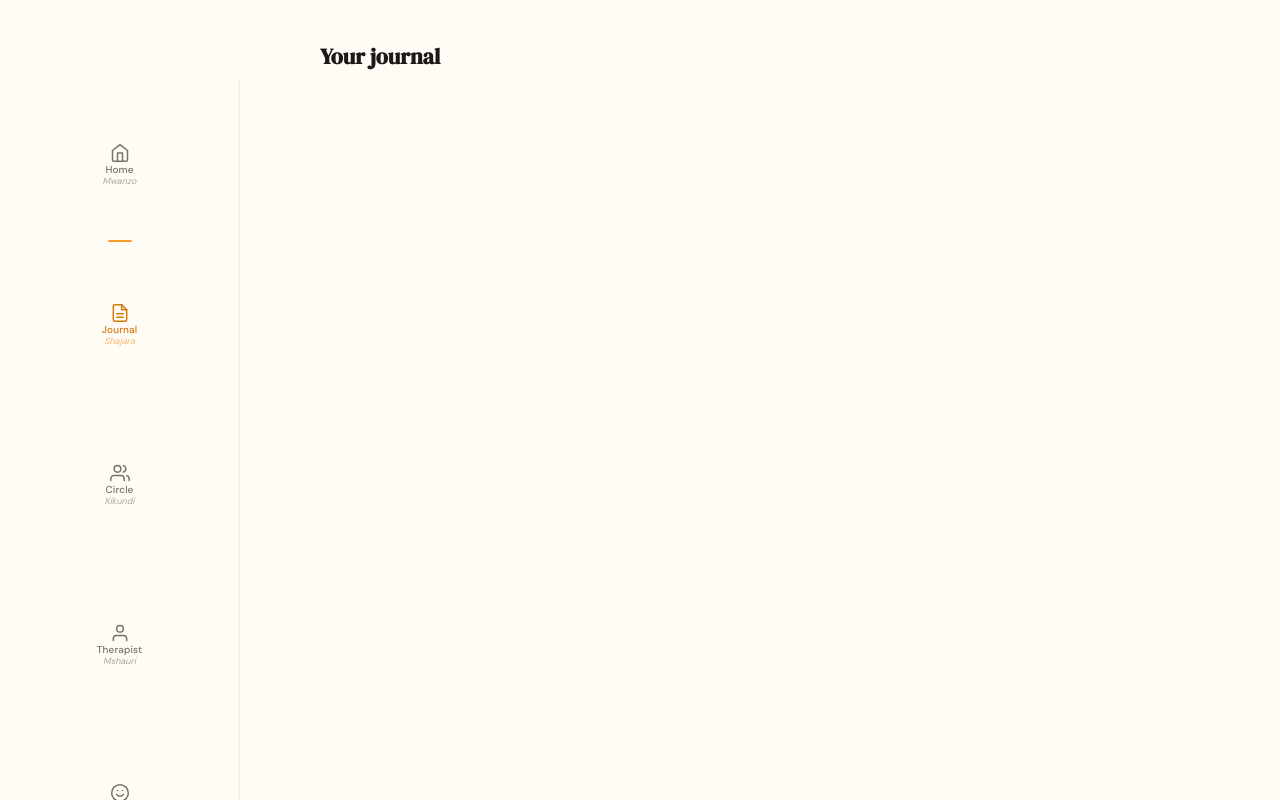
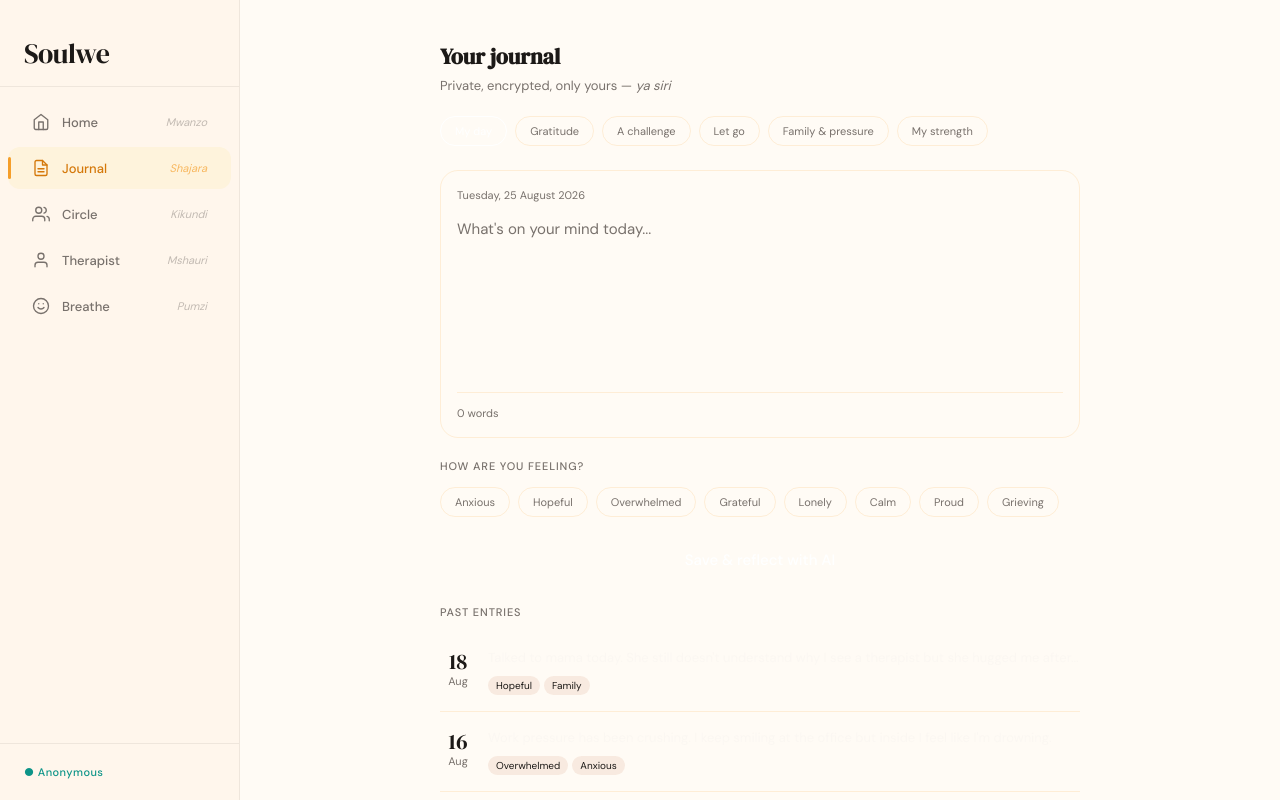
Before and after one commit to breodoyo/Soulwe, a React (Vite) app in the folder Frontend/: page /journal in a window 1280 px wide. Built offline with nearby package versions, Linux system fonts and the light colour scheme.

Commit message:
fix: Update Appshell style

```diff
--- a/Frontend/src/components/layout/AppShell.module.css
+++ b/Frontend/src/components/layout/AppShell.module.css
@@ -1,12 +1,14 @@
 /* ─────────────────────────────────────────────
    AppShell — responsive layout
+   Mobile:  bottom tab bar  (< 768px)
+   Desktop: LEFT sidebar    (≥ 768px)
 ───────────────────────────────────────────── */
 
 .shell {
   display: flex;
   flex-direction: column;
   min-height: 100dvh;
-  background: var(--night);
+  background: var(--bg);
 }
 
 /* ════════════════════════════════════════
@@ -37,7 +39,7 @@
 .brandMark {
   width: 30px;
   height: 30px;
-  background: var(--clay);
+  background: var(--sun);
   border-radius: 50%;
   display: flex;
   align-items: center;
@@ -54,7 +56,7 @@
 .brandName {
   font-family: var(--font-display);
   font-size: var(--text-lg);
-  color: var(--cream);
+  color: var(--ink);
   letter-spacing: -0.02em;
 }
 
@@ -103,8 +105,8 @@
   left: 0;
   right: 0;
   height: var(--tab-height);
-  background: var(--night-mid);
-  border-top: 1px solid var(--border);
+  background: var(--bg);
+  border-top: 1px solid var(--border-soft);
   z-index: 20;
   padding-bottom: env(safe-area-inset-bottom, 0);
 }
@@ -172,8 +174,10 @@
   opacity: 0.7;
 }
 
-
-@media (min-width: 768px) {git
+/* ════════════════════════════════════════
+   DESKTOP — LEFT sidebar (≥ 768px)
+════════════════════════════════════════ */
+@media (min-width: 768px) {
 
   .shell {
     flex-direction: row;
@@ -194,12 +198,127 @@
     flex-direction: column;
     width: var(--sidebar-width);
     height: 100dvh;
+    background: var(--bg-mid);
     border-top: none;
-    border-right: 1px solid var(--border);
+    border-right: 1px solid var(--border-soft);
     padding-bottom: 0;
     justify-content: flex-start;
     align-items: stretch;
     flex-shrink: 0;
     overflow: hidden;
   }
+
+  .tabbar::before {
+    content: 'Soulwe';
+    display: block;
+    font-family: var(--font-display);
+    font-size: var(--text-xl);
+    color: var(--ink);
+    letter-spacing: -0.02em;
+    padding: var(--space-6) var(--space-5) var(--space-2);
+    border-bottom: 1px solid var(--border-soft);
+    margin-bottom: var(--space-3);
+    flex-shrink: 0;
+  }
+
+  .content {
+    flex: 1;
+    order: 2;
+    padding-bottom: var(--space-8);
+    overflow-y: auto;
+    max-width: none;
+    margin: 0;
+  }
+
+  .content > * {
+    max-width: var(--max-content);
+    margin-left: auto;
+    margin-right: auto;
+  }
+
+  .tab {
+    flex: 0;
+    flex-direction: row;
+    justify-content: flex-start;
+    align-items: center;
+    gap: var(--space-3);
+    padding: var(--space-3) var(--space-5);
+    border-radius: var(--radius-md);
+    margin: 2px var(--space-2);
+    width: auto;
+  }
+
+  .tab::before {
+    top: 50%;
+    left: 0;
+    right: auto;
+    transform: translateY(-50%) scaleY(0);
+    width: 3px;
+    height: 22px;
+    border-radius: var(--radius-full);
+    transition: transform var(--duration-base) var(--ease);
+  }
+
+  .tabActive::before {
+    transform: translateY(-50%) scaleY(1);
+  }
+
+  .tabActive {
+    background: var(--sun-light);
+    color: var(--sun-deep);
+  }
+
+  .tabIcon {
+    width: 18px;
+    height: 18px;
+    flex-shrink: 0;
+  }
+
+  .tabLabel {
+    font-size: var(--text-sm);
+    font-weight: 500;
+    letter-spacing: 0;
+  }
+
+  .tabSwahili {
+    margin-left: auto;
+    font-size: var(--text-xs);
+    opacity: 0.45;
+  }
+
+  .tabbar::after {
+    content: '● Anonymous';
+    display: block;
+    font-size: var(--text-xs);
+    color: var(--teal);
+    padding: var(--space-4) var(--space-5);
+    border-top: 1px solid var(--border-soft);
+    margin-top: auto;
+    letter-spacing: 0.04em;
+    font-weight: 500;
+  }
 }
+
+/* ════════════════════════════════════════
+   WIDE DESKTOP (≥ 1280px)
+════════════════════════════════════════ */
+@media (min-width: 1280px) {
+
+  :root {
+    --sidebar-width: 260px;
+    --max-content: 800px;
+  }
+
+  .tab {
+    padding: var(--space-3) var(--space-6);
+  }
+
+  .tabbar::before {
+    padding: var(--space-8) var(--space-6) var(--space-3);
+    font-size: var(--text-2xl);
+  }
+
+  .tabbar::after {
+    padding: var(--space-5) var(--space-6);
+  }
+}
```
